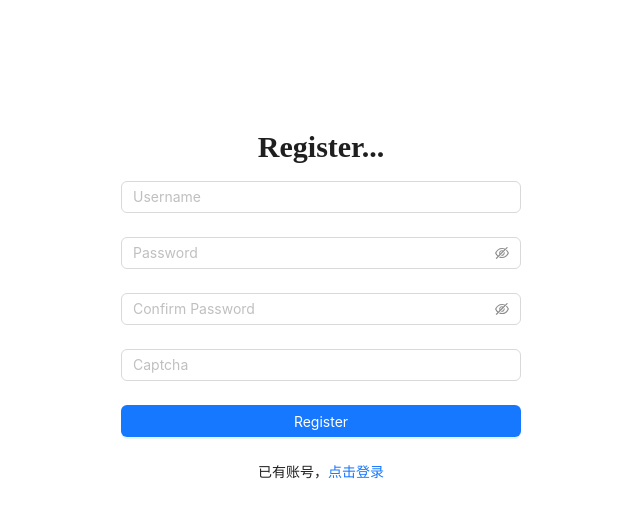
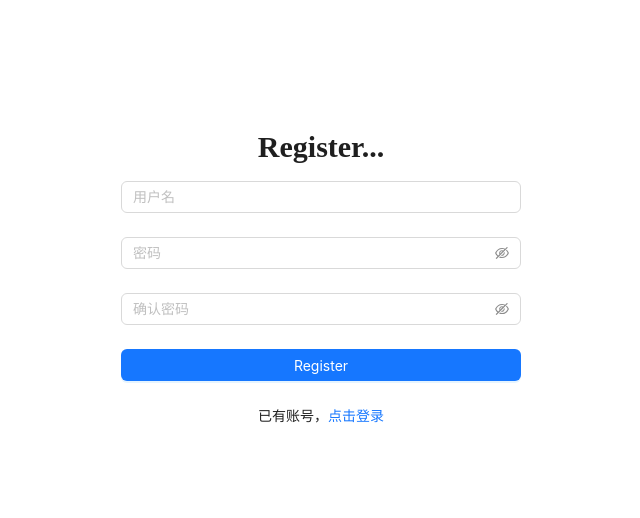
Before and after one commit to Peppa12138/TodoList-FrontEnd, a React (Create React App) app: page /register in a window 1280 px wide. Shown: the top 518 px of the page, without its empty margins (319-959 px from the left). Built offline with nearby package versions, Linux system fonts and the light colour scheme.

Commit message:
基本完成所有功能，增添了一定的用户名、密码的匹配逻辑

```diff
--- a/package.json
+++ b/package.json
@@ -1,5 +1,5 @@
 {
-  "name": "login-page",
+  "name": "todo-front",
   "version": "0.1.0",
   "private": true,
   "dependencies": {
@@ -8,7 +8,9 @@
     "@testing-library/react": "^13.4.0",
     "@testing-library/user-event": "^13.5.0",
     "antd": "^5.20.0",
+    "axios": "^1.7.3",
     "moment": "^2.30.1",
+    "nodemon": "^3.1.4",
     "react": "^18.3.1",
     "react-dom": "^18.3.1",
     "react-router-dom": "^6.26.0",
--- a/src/components/Login/Login.css
+++ b/src/components/Login/Login.css
@@ -6,7 +6,7 @@
 }
 
 .login-title {
-    font-family: Clarendon, serif;
+    font-family: "华文楷体", cursive;
     font-size: 36px;
     color: #333;
     margin-bottom: 20px;
--- a/src/components/Login/Login.js
+++ b/src/components/Login/Login.js
@@ -1,105 +1,66 @@
-// import React from 'react';
-// import { Form, Input, Button, Typography } from 'antd';
-// import { Link } from 'react-router-dom'; // 假设使用React Router
-// import './Login.css'; // 引入新的 CSS 文件
-// const { Title, Text } = Typography;
-
-// const Login = () => {
-//     const onFinish = (values) => {
-//         console.log('Received values:', values);
-//         // 在这里可以处理登录逻辑，例如发送到服务器进行验证
-//     };
-
-//     return (
-//         <div className="login-container">
-//             <Title level={2} className='login-title'>Login...</Title>
-//             <Form
-//                 name="login-form"
-//                 initialValues={{ remember: true }}
-//                 onFinish={onFinish}
-//             >
-//                 <Form.Item
-//                     name="username"
-//                     rules={[{ required: true, message: '账号不能为空' }]}
-//                 >
-//                     <Input placeholder="请输入你的账号" />
-//                 </Form.Item>
-//                 <Form.Item
-//                     name="password"
-//                     rules={[{ required: true, message: '密码不能为空' }]}
-//                 >
-//                     <Input.Password placeholder="请输入你的密码" />
-//                 </Form.Item>
-
-//                 <Form.Item>
-//                     <Button type="primary" htmlType="submit" style={{ width: '30%' }}>
-//                         登录
-//                     </Button>
-//                 </Form.Item>
-//             </Form>
-
-//             <Text>
-//                 没有账号，<a href="/register">点击注册</a>
-//             </Text>
-//         </div>
-//     );
-// };
-
-// export default Login;
-
-
 import React, { useState } from 'react';
-import { Form, Input, Button, Typography,message } from 'antd';
+import { Form, Input, Button, Typography, message } from 'antd';
 import { Link, Navigate } from 'react-router-dom';
-import './Login.css'; // 引入新的 CSS 文件
+import axios from 'axios';
+import './Login.css';
 
 
 const { Title, Text } = Typography;
 
 const Login = () => {
-    const [loggedIn, setLoggedIn] = useState(false); // 管理登录状态的 state
+    const [loggedIn, setLoggedIn] = useState(false);
+    const [userId, setUserId] = useState(null);
+    const [form] = Form.useForm();
 
-    const onFinish = (values) => {
-        console.log('Received values:', values);
-        // 假设在这里进行用户名和密码的验证
-        if (values.username === 'admin' && values.password === '1234') {
-            setLoggedIn(true); // 设置登录状态为 true
-        }
-        else {
-            message.error('用户名或密码错误！');
+    const onFinish = async (values) => {
+        try {
+            const response = await axios.post('http://localhost:5002/login', values);
+            if (response.data.success) {
+                const { userId } = response.data;
+                localStorage.setItem('userId', userId);
+                message.success('登录成功');
+                setUserId(userId);
+                setLoggedIn(true);
+            } else {
+                message.error('用户名或密码错误');
+            }
+        } catch (error) {
+            message.error('登录请求失败');
         }
     };
 
-    // 如果已经登录成功，重定向到 /app 页面
     if (loggedIn) {
         return <Navigate to="/app" />;
     }
     return (
         <div className="login-container">
             <Title level={2} className='login-title'>Login...</Title>
-
-            <Form
-                name="login-form"
-                initialValues={{ remember: true }}
+            <Form form={form}
                 onFinish={onFinish}
             >
                 <Form.Item
                     name="username"
-                    rules={[{ required: true, message: 'Please input your username!' }]}
+                    rules={[
+                        { required: true, message: '请输入用户名!' },
+                        {
+                            pattern: /^\S*$/,
+                            message: '用户名不能包含空格！'
+                        },
+                    ]}
                 >
-                    <Input placeholder="Username" />
+                    <Input placeholder="用户名" />
                 </Form.Item>
 
                 <Form.Item
                     name="password"
-                    rules={[{ required: true, message: 'Please input your password!' }]}
+                    rules={[{ required: true, message: '请输入密码！' }]}
                 >
-                    <Input.Password placeholder="Password" />
+                    <Input.Password placeholder="密码" />
                 </Form.Item>
 
                 <Form.Item>
                     <Button type="primary" htmlType="submit" style={{ width: '100%' }}>
-                        Log in
+                        登录
                     </Button>
                 </Form.Item>
             </Form>
--- a/src/components/Register/Register.css
+++ b/src/components/Register/Register.css
@@ -6,7 +6,7 @@
 }
 
 .register-title {
-    font-family: Clarendon, serif;
+    font-family: "华文楷体", cursive;
     font-size: 36px;
     color: #333;
     margin-bottom: 20px;
--- a/src/components/Register/Register.js
+++ b/src/components/Register/Register.js
@@ -1,18 +1,31 @@
 import React from 'react';
-import { Form, Input, Button, Typography } from 'antd';
+import { Form, Input, Button, Typography, message } from 'antd';
 import { Link, useNavigate } from 'react-router-dom';
+import axios from 'axios';
 import './Register.css';
 
 const { Title, Text } = Typography;
 
 const Register = () => {
+    const [form] = Form.useForm();
+
     const navigate = useNavigate()
 
-    const onFinish = (values) => {
-        console.log('Received values:', values);
-        // 在这里可以将注册信息发送到后端（Node.js）进行处理
-        // 例如：发送 POST 请求到后端的注册接口
-        navigate('/login');
+    const onFinish = async (values) => {
+
+        try {
+            const response = await axios.post('http://localhost:5002/register', values);
+            if (response.data.success) {
+                message.success('注册成功');
+                form.resetFields();
+                navigate('/login');
+            } else {
+                message.error(response.data.message);
+            }
+        } catch (error) {
+            message.error('注册请求失败');
+        }
+
     };
 
     return (
@@ -20,48 +33,53 @@ const Register = () => {
             <Title level={2} className='register-title'>Register...</Title>
 
             <Form
-                name="register-form"
-                initialValues={{ remember: true }}
+                form={form}
                 onFinish={onFinish}
             >
                 <Form.Item
                     name="username"
-                    rules={[{ required: true, message: 'Please input your username!' }]}
+                    rules={[
+                        { required: true, message: '请输入密码!' },
+                        {
+                            pattern: /^\S*$/,
+                            message: '密码不能包含空格！'
+                        },
+                    ]}
                 >
-                    <Input placeholder="Username" />
+                    <Input placeholder="用户名" />
                 </Form.Item>
 
                 <Form.Item
                     name="password"
-                    rules={[{ required: true, message: 'Please input your password!' }]}
+                    rules={[
+                        { required: true, message: '请输入密码!' },
+                        {
+                            pattern: /^\S*$/,
+                            message: '密码不能包含空格！'
+                        },
+                    ]}
                 >
-                    <Input.Password placeholder="Password" />
+                    <Input.Password placeholder="密码" />
                 </Form.Item>
 
                 <Form.Item
                     name="confirmPassword"
                     dependencies={['password']}
                     rules={[
-                        { required: true, message: 'Please confirm your password!' },
+                        { required: true, message: '请确认密码' },
                         ({ getFieldValue }) => ({
                             validator(_, value) {
                                 if (!value || getFieldValue('password') === value) {
                                     return Promise.resolve();
                                 }
-                                return Promise.reject(new Error('The two passwords do not match!'));
+                                return Promise.reject('密码不匹配！');
                             },
                         }),
                     ]}
                 >
-                    <Input.Password placeholder="Confirm Password" />
+                    <Input.Password placeholder="确认密码" />
                 </Form.Item>
 
-                <Form.Item
-                    name="captcha"
-                    rules={[{ required: true, message: 'Please input the captcha!' }]}
-                >
-                    <Input placeholder="Captcha" />
-                </Form.Item>
 
                 <Form.Item>
                     <Button type="primary" htmlType="submit" style={{ width: '100%' }}>
```
Also changed, not shown: src/components/APP/App.js (+82 -42 lines), public/robots.txt (deleted), 1 other file (tests, documents, lock files or other folders).
